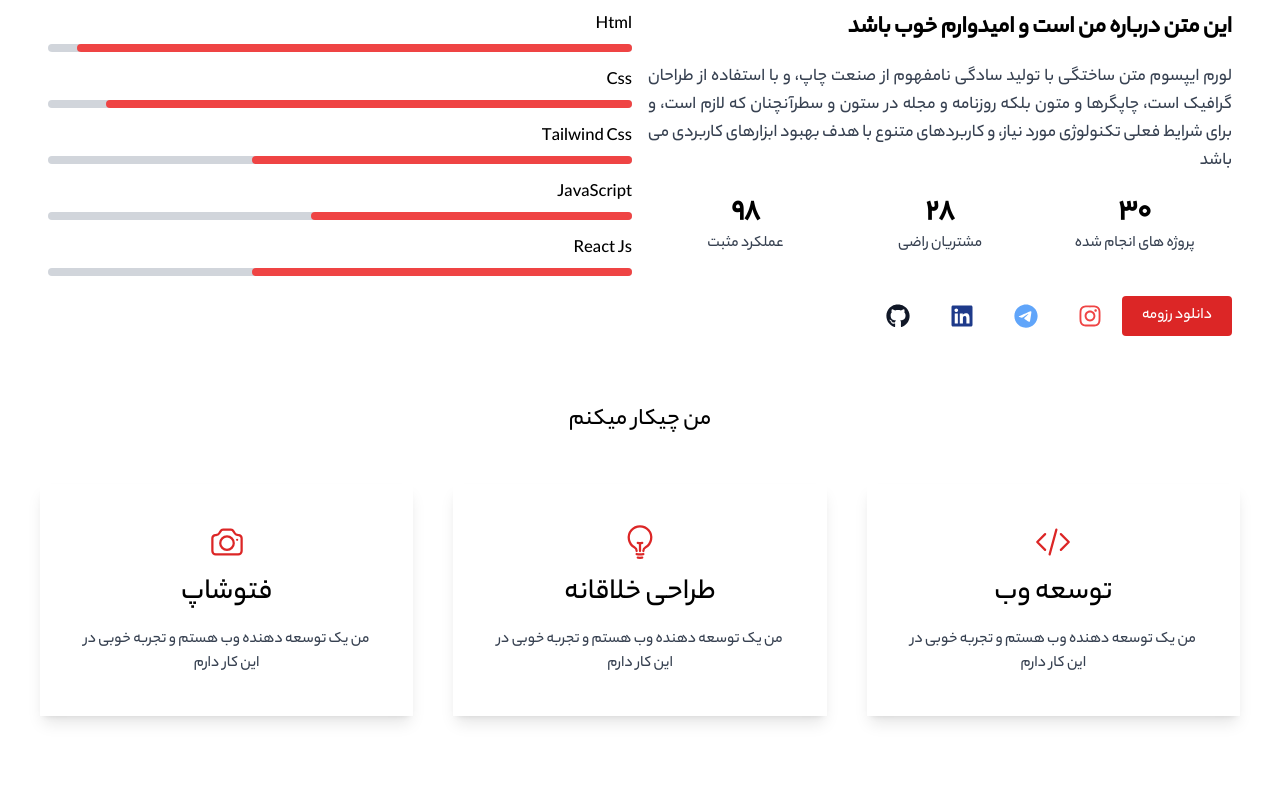
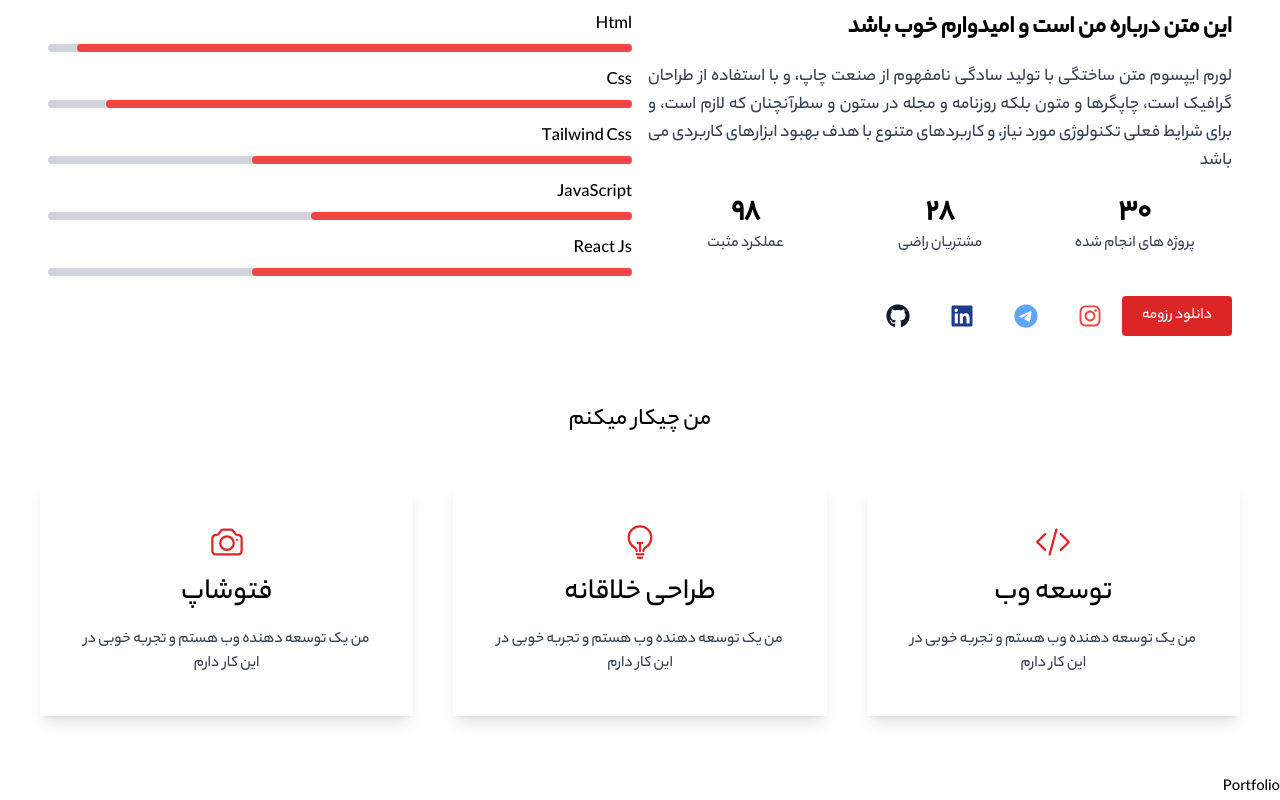
Before and after one commit to alishahi7645/alishahiwebsite, a React (Create React App) app: page / in a window 1280 px wide. Shown: the part 712-1512 px from the top of the page. Before the commit the page ends 1488 px from the top, so only its background shows below. Built offline with nearby package versions, Linux system fonts and the light colour scheme.

Commit message:
start code portfolio

```diff
--- a/src/App.js
+++ b/src/App.js
@@ -1,6 +1,7 @@
 import About from './Components/about/About';
 import Home from './Components/home/Home';
 import Navbar from './Components/navbar/Navbar';
+import Portfolio from './Components/portfolio/Portfolio';
 import Services from './Components/servics/Services';
 import './index.css';
 import {BrowserRouter , Route , Routes} from 'react-router-dom'
@@ -11,6 +12,7 @@
       <Home/>
       <About/>
       <Services/>
+      <Portfolio/>
     </BrowserRouter>
   );
 }
--- /dev/null
+++ b/src/Components/portfolio/Portfolio.jsx
@@ -0,0 +1,9 @@
+import React from 'react'
+
+function Portfolio() {
+  return (
+    <div>Portfolio</div>
+  )
+}
+
+export default Portfolio
```
